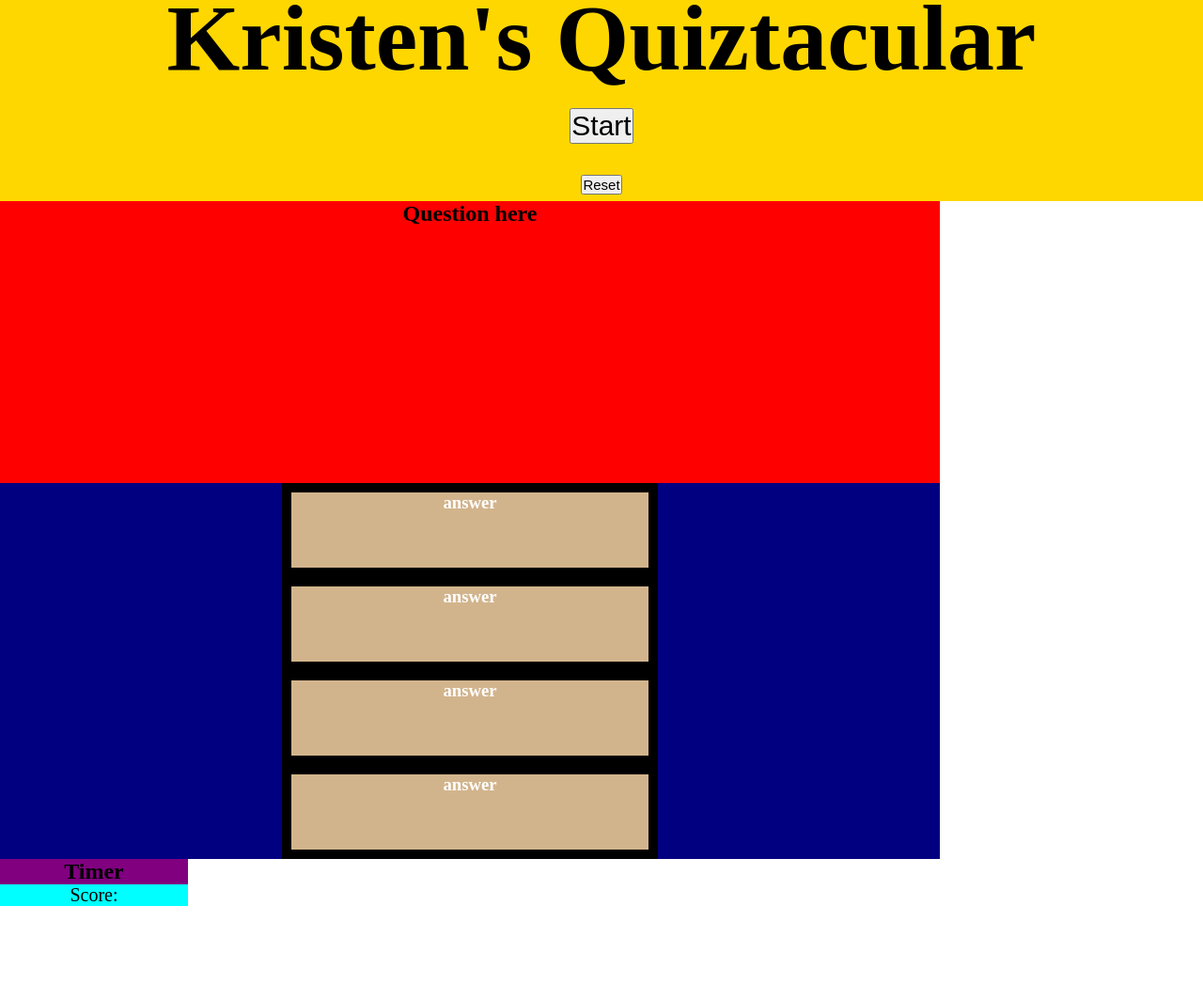
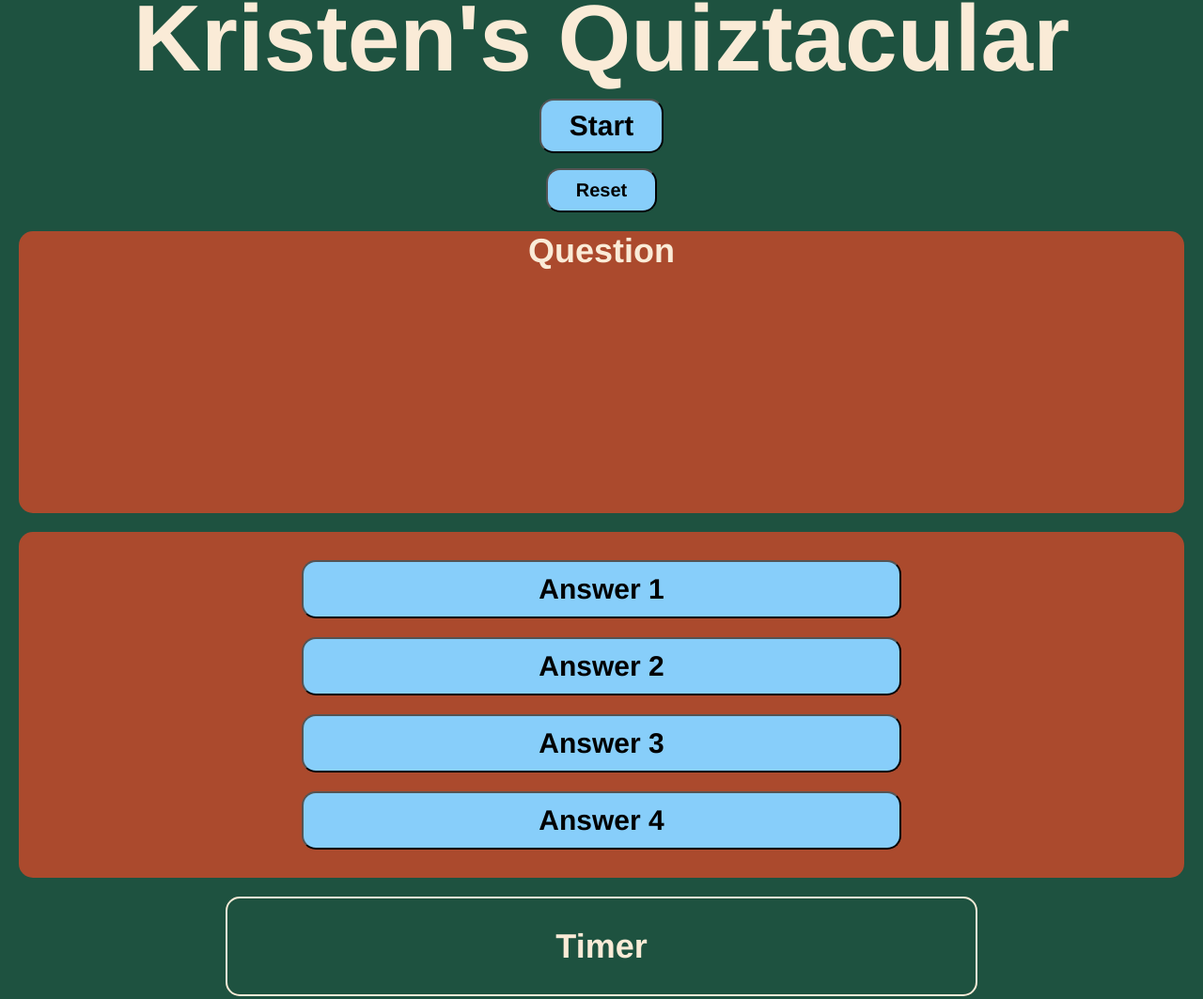
Before and after one commit to kristensantee/coding-quiz-challenge, a plain HTML site: page index.html in a window 1280 px wide. Shown: the part 17-1080 px from the top of the page at 94% size. Before the commit the page ends 981 px from the top, so only its background shows below. Drawn offline with Linux system fonts and the light colour scheme.

Commit message:
css operational, click to start, and countdown

```diff
--- a/assets/script.js
+++ b/assets/script.js
@@ -1,4 +1,5 @@
-    //TODO: Corresponding question one answer options display
+    //TODO: edgecase: user clicks start while game is running
+//TODO: Corresponding question one answer options display
 //TODO: When answered correctly, move on to next question
     //TODO: alert/push that answer was correct
     //TODO: Add a point to the scoreboard
@@ -8,12 +9,13 @@
 //TODO: When time is up or all questions answered, game is over, user enters initials
 //TODO: Option to try game again or clear high scores
 //TODO: Score & initials stored locally
-//TODO: Timer function counting down
 
 var startBtn = document.querySelector("#startButton");
-var timeLeftSpan = document.querySelector("#timeLeft")
-var winSpan = 0
-var isPlaying = false
+var resetBtn = document.querySelector("#resetButton")
+var timeLeftSpan = document.querySelector("#timeLeft");
+var timerCountdown = document.querySelector("#timeLeft");
+var winSpan = 0;
+var isPlaying = false;
 
 var questionsList = [
     {
@@ -73,9 +75,9 @@ var questionsList = [
             b: "Earth",
             c: "Mars",
             d: "Jupiter"
-        }
+        },
         correctAnswer: "b"
-    }
+    },
     {
         question: "Derived from the Latin word for 'cake,' what is the name of the organ pregant people develop during every pregnancy?",
         answers: {
@@ -83,21 +85,58 @@ var questionsList = [
             b: "Condyle",
             c: "Placenta",
             d: "Glabella"
-        }
+        },
         correctAnswer: "c"
-    }
+    },
 ];
 
 //TODO: Start game when Start button is clicked
-startBtn.addEventListener("click",function(){
-    //TODO: edgecase: user clicks start while game is running
-    if(isPlaying){
-        return;
-    }
-    // Display question one in questionBox
-    var question = questionList[Math.floor(Math.random()*words.length)]
-})
+startBtn.addEventListener("click", startGame)
 
-function runQuiz() {
-    var = questionOne
+function startGame(){
+    console.log("started");
+    nextQuestion();
+    countdown();
 }
+
+function nextQuestion(){
+
+}
+
+function selectAnswer(){
+
+}
+
+//TODO: Timer function counting down
+function countdown() {
+    console.log("timer going")
+    var timeLeft = 10;
+    var timeInterval = setInterval(function() {
+        if (timeLeft > 1) {
+            timerCountdown.textContent = timeLeft + ' seconds remaining';
+            timeLeft--;
+        } else if (timeLeft === 1) {
+            timerCountdown.textContent = timeLeft + ' second remaining';
+            timeLeft--;
+        } else {
+            timerCountdown.textContent = "Time's up!";
+            clearInterval(timeInterval);
+            console.log("Game over!");
+            //TODO: move to function for displaying score
+        }
+    }, 1000);
+}
+
+function scoreTabulation() {
+
+}
+
+resetBtn.addEventListener("click", resetGame)
+
+function resetGame() {
+    console.log("reset")
+    // Needs to stop timer
+    var timeLeft = 10;
+    // Needs to clear scores
+
+}
--- a/assets/style.css
+++ b/assets/style.css
@@ -2,12 +2,32 @@
     margin: 0;
     padding: 0;
     box-sizing: border-box;
+    font-family:'Franklin Gothic Medium', 'Arial Narrow', Arial, sans-serif
 }
-
+:root{
+    --primary: rgb(30, 82, 64);
+    --secondary: rgb(171, 74, 45);
+    --accent: lightskyblue;
+    --font: antiquewhite;
+}
+body {
+     width: 100vw;
+     background-color: var(--primary);
+}
 header {
-    background-color: gold;
     text-align: center;
     font-size: 50px;
+    color: var(--font);
+}
+main {
+    align-items: center;
+}
+.button {
+    background-color: var(--accent);
+    padding: 10px 30px;
+    font-size: 30px;
+    border-radius: 15px;
+    font-weight: bold;
 }
 #startButton {
     font-size: 30px;
@@ -15,38 +35,59 @@ header {
     border: 2px, solid, black; */
 }
 #resetButton {
-    font-size: 15px;
+    font-size: 20px;
 }
 #questionBox {
-    background-color: red;
-    width: 1000px;
+    background-color: var(--secondary);
     text-align: center;
     height: 300px;
+    margin: 20px;
+    border-radius: 15px;
+}
+h2 {
+    color: var(--font);
+    font-size: 36px;
+    justify-content: center;
+    text-align: center
 }
 #flexContainer {
-    background-color: navy;
+    background-color: var(--secondary);
     color: white;
-    display: grid;
+    display: flex;
     flex-wrap: wrap;
-    width: 1000px;
-    justify-content: center;
+    justify-content: space-around;
+    margin: 20px;
+    border-radius: 15px;
+    padding: 10px;
 }
 .answers {
-    background-color: tan;
-    border: 10px, solid, black;
-    width: 400px;
+    width: 90vw;
+    margin: 10px 50px;
+    text-align: center;
+}
+.answers button {
+    margin: 10px 70px;
+    padding: 12px 250px;
+}
+#timeBox {
+    border: 2px solid var(--font);
+    margin: auto;
+    width: 800px;
+    padding: 30px;
+    border-radius: 15px;
+}
+span#timeLeft {
+    color: var(--font);
+    padding: 10px;
+    height: 100px;
+}
+#results {
+    background-color: var(--secondary);
+    font-size: 20px;
+    width: 200px;
     height: 100px;
     text-align: center;
+    margin: auto;
+    margin-top: 20px;
+    border-radius: 15px;
 }
-#timeBox {
-    background-color: purple;
-    width: 200px;
-    text-align: center;
-    /* justify-content: center; */
-}
-#winScore {
-    background-color: aqua;
-    font-size: 20px;
-    width: 200px;
-    text-align: center;
-}
--- a/index.html
+++ b/index.html
@@ -10,26 +10,20 @@
 <body>
     <header>
         <h1>Kristen's Quiztacular</h1>
-        <button id="startButton">Start</button>
+        <button class="button" id="startButton">Start</button>
         <br>
-        <button id="resetButton">Reset</button>
+        <button class="button" id="resetButton">Reset</button>
     </header>
     <main>
         <section id ="questionBox">
-            <h2 id="questionDisplay">Question here</h2>
+            <h2 id="questionDisplay">Question</h2>
         </section>
         <section id="flexContainer">
             <div class="answers">
-                <h3 id="answer1">answer</h3>
-            </div>
-            <div class="answers">
-                <h3 id="answer2">answer</h3>
-            </div>
-            <div class="answers">
-                <h3 id="answer3">answer</h3>
-            </div>
-            <div class="answers">
-                <h3 id="answer4">answer</h3>
+                <button class="button">Answer 1</button>
+                <button class="button">Answer 2</button>
+                <button class="button">Answer 3</button>
+                <button class="button">Answer 4</button>
             </div>
         </section>
         <section id="timeBox">
@@ -37,10 +31,10 @@
                 <h2><span id="timeLeft">Timer</span></h2>
             </div>
         </section>
-        <section id="winScore">
+        <section id="results">
             <p>Score:</p>
         </section>
     </main>
-    <script>"./assets/script.js"</script>
+<script src="./assets/script.js"></script>
 </body>
 </html>
```
